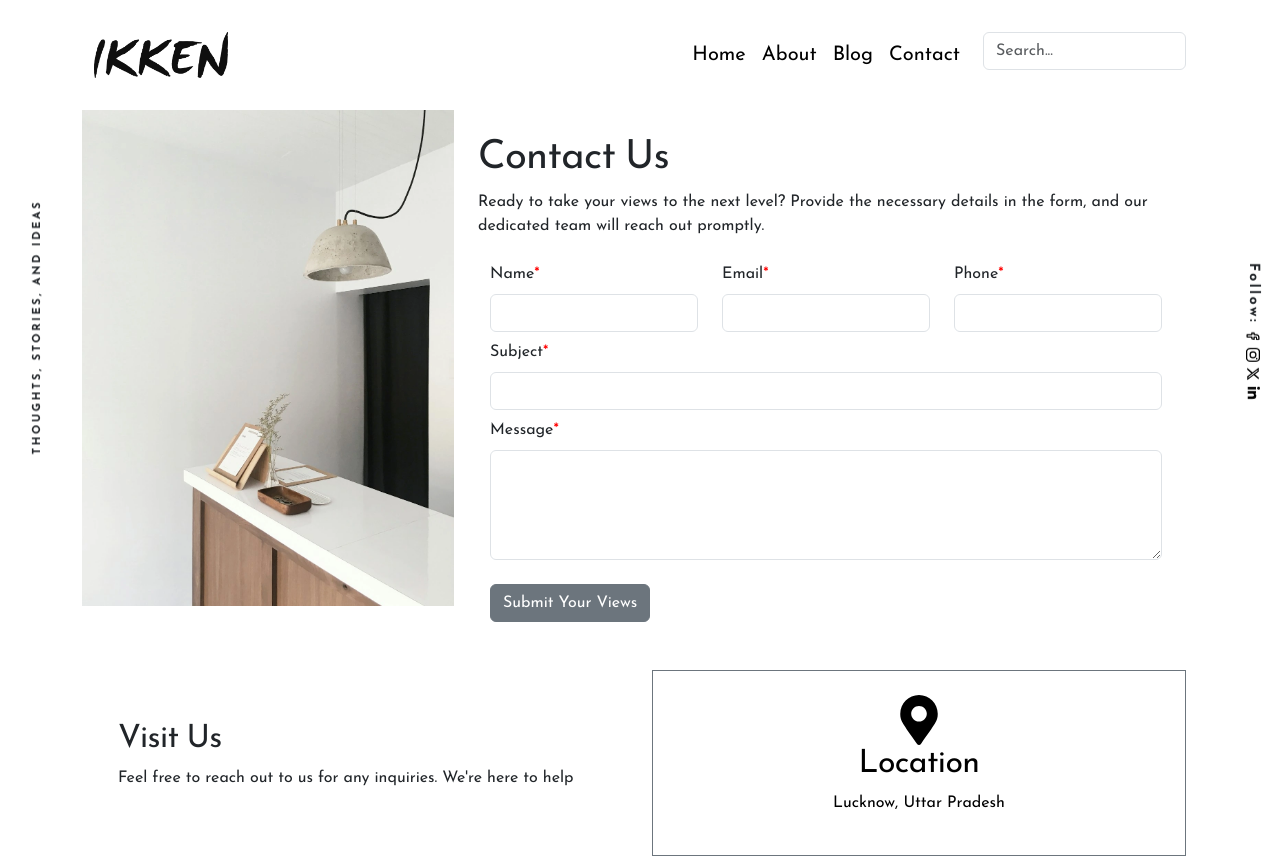
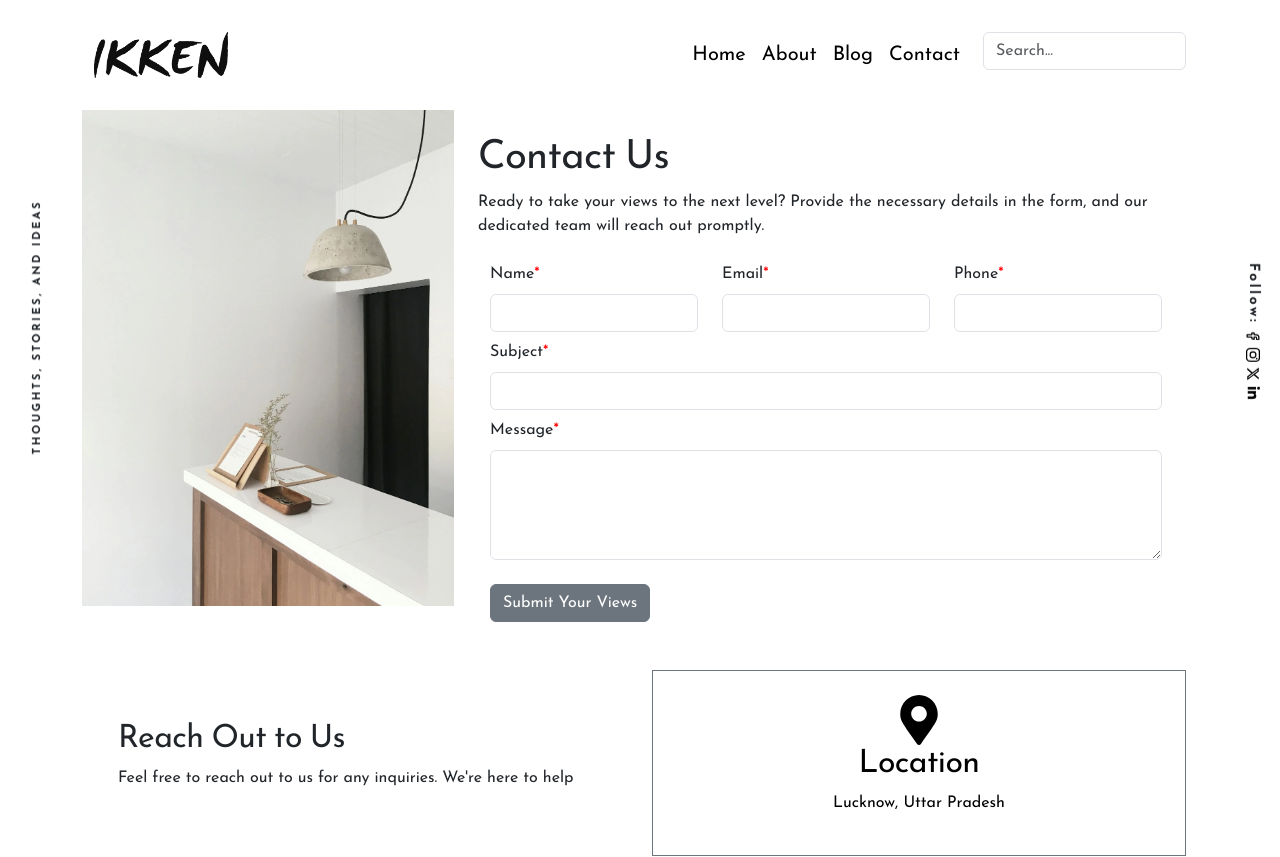
Before and after one commit to nikhil7476/ikken, a Next.js app: page /contact in a window 1280 px wide. Shown: the top 857 px of the page. Built offline with nearby package versions, Linux system fonts and the light colour scheme.

Commit message:
modified:   src/pages/contact.js

```diff
--- a/src/pages/contact.js
+++ b/src/pages/contact.js
@@ -68,7 +68,7 @@ export default function Contact() {
                     className="align-content-center"
                   >
                     <div className="p-4">
-                      <h2>Visit Us</h2>
+                      <h2>Reach Out to Us</h2>
                       <p>
                         Feel free to reach out to us for any inquiries.{" "}
                         {"We're"} here to help
```
